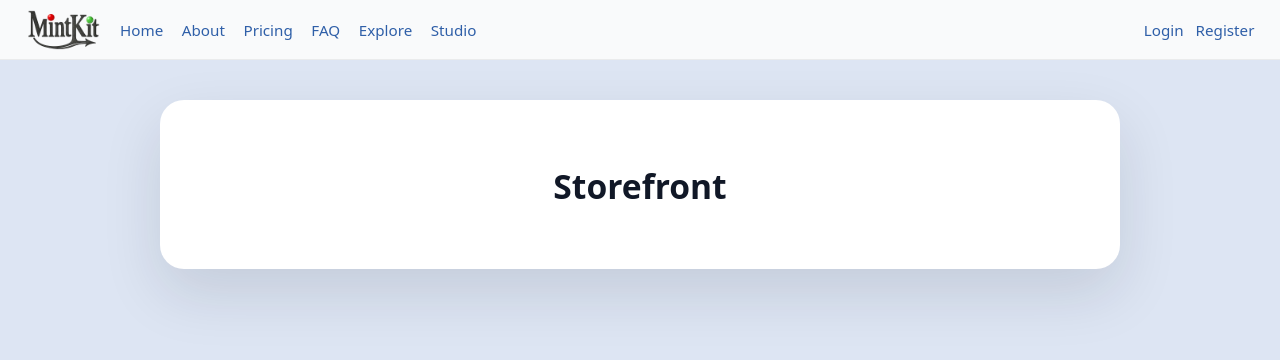
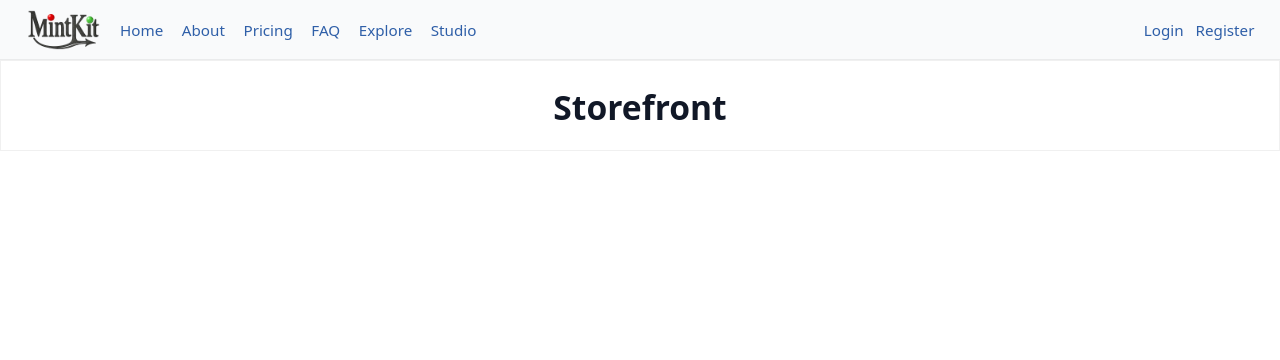
Before and after one commit to Oscar-Ivs/mintkit-hub, a Django app: template templates/storefronts/storefront_detail.html in a window 1280 px wide. Shown: the top 360 px of the page. Run offline with Django 5.2, Linux system fonts and the light colour scheme; the template is opened without the code that fills it, so the values that code supplies are empty.

Commit message:
Make public storefront full-bleed and remove base container styling

```diff
--- a/templates/storefronts/storefront_detail.html
+++ b/templates/storefronts/storefront_detail.html
@@ -1,30 +1,32 @@
 {% extends "base.html" %}
 {% load static %}
-
-{# Disable the base wrapper styling for this one page #}
-{% block main_class %}storefront-public-main{% endblock %}
-
 {% block content %}
 
 <style>
-  /* Base wrapper is still present, but has no container styling on this page */
-  .storefront-public-main{
-    padding: 0;
-    margin: 0;
-    max-width: none;
-    background: transparent;
-    border: 0;
-    box-shadow: none;
+  /* Full-bleed public storefront (remove the "page inside a page" container look) */
+  main.page-container {
+    max-width: none !important;
+    width: 100% !important;
+    margin: 0 !important;
+    padding: 0 !important;
+    background: transparent !important;
+    border-radius: 0 !important;
+    box-shadow: none !important;
+  }
+
+  /* Match the overall page background to the saved storefront background */
+  body {
+    background: {{ bg_color|default:"#ffffff" }} !important;
   }
 </style>
 
-<div id="sf-public-surface"
-     class="storefront-public-card"
-     style="position: relative; overflow: hidden;">
-
+<div
+  id="sf-public-surface"
+  style="position: relative; width: 100vw; margin-left: calc(50% - 50vw); border-radius: 0; box-shadow: none; overflow: hidden;"
+>
   {% if storefront.logo %}
     <div class="storefront-public-logo" data-sf-block="logo" data-sf-label="Logo">
-      <img src="{{ storefront.logo.url }}" alt="{{ storefront.headline }} logo">
+      <img src="{{ storefront.logo.url }}" alt="{{ storefront.headline }} logo" class="storefront-logo-large">
     </div>
   {% endif %}
 
@@ -84,7 +86,6 @@
   {% endif %}
 </div>
 
-{# Expecting layout_data to be: {"layout": {...}, "styles": {...}, "bg": "#rrggbb"} #}
 {{ layout_data|json_script:"sf-public-layout-data" }}
 
 <script>
@@ -101,40 +102,39 @@
   const styles = data.styles || {};
   const bg = data.bg || "#ffffff";
 
-  // Apply background
+  const hasAny =
+    Object.keys(layout).length ||
+    Object.keys(styles).length ||
+    (bg && bg !== "#ffffff");
+
+  if (!hasAny) return;
+
+  if (!document.getElementById("sf-google-fonts-public")) {
+    const link = document.createElement("link");
+    link.id = "sf-google-fonts-public";
+    link.rel = "stylesheet";
+    link.href =
+      "https://fonts.googleapis.com/css2?" +
+      "family=Inter:wght@400;500;600;700&" +
+      "family=Roboto:wght@400;500;700&" +
+      "family=Montserrat:wght@400;500;600;700&" +
+      "display=swap";
+    document.head.appendChild(link);
+  }
+
   surface.style.background = bg;
   surface.style.position = "relative";
 
-  // --- Auto-scale: if saved coords exceed the current surface width, scale down ---
-  let maxRight = 0;
-  let maxBottom = 0;
-
-  Object.keys(layout).forEach((key) => {
-    const l = layout[key] || {};
-    const x = Number(l.x || 0);
-    const y = Number(l.y || 0);
-    const w = Number(l.w || 0);
-    const h = Number(l.h || 0);
-    maxRight = Math.max(maxRight, x + w);
-    maxBottom = Math.max(maxBottom, y + h);
-  });
-
-  const surfaceWidth = surface.clientWidth || 1;
-  const scale = (maxRight > surfaceWidth && maxRight > 0)
-    ? (surfaceWidth / maxRight)
-    : 1;
-
   function applyTextStyles(container, st) {
     if (!container) return;
+    const px = st.fontSize ? (st.fontSize + "px") : "";
 
-    const px = st.fontSize ? (st.fontSize + "px") : "";
     container.style.fontFamily = st.fontFamily || "";
     container.style.fontSize = px;
     container.style.fontWeight = st.bold ? "700" : "";
     container.style.fontStyle = st.italic ? "italic" : "";
     container.style.textDecoration = st.underline ? "underline" : "";
 
-    // Force same styling onto inner text elements (prevents h1/h2 defaults overriding)
     const textNodes = container.querySelectorAll("h1,h2,h3,h4,h5,h6,p,span,a,small,li,label,strong,em");
     textNodes.forEach((el) => {
       el.style.fontFamily = st.fontFamily || "";
@@ -143,9 +143,17 @@
       el.style.fontStyle = st.italic ? "italic" : "";
       el.style.textDecoration = st.underline ? "underline" : "";
     });
+
+    const imgs = container.querySelectorAll("img");
+    imgs.forEach((img) => {
+      img.style.maxWidth = "100%";
+      img.style.height = "auto";
+      img.style.display = "block";
+    });
   }
 
-  // Apply layout + styles
+  let maxBottom = 0;
+
   surface.querySelectorAll("[data-sf-block]").forEach((el) => {
     const id = el.getAttribute("data-sf-block");
     const l = layout[id];
@@ -154,31 +162,26 @@
     if (st.hidden) {
       el.style.display = "none";
       return;
-    } else {
-      el.style.display = "";
     }
 
     if (l) {
-      const x = Number(l.x || 0) * scale;
-      const y = Number(l.y || 0) * scale;
-      const w = Number(l.w || 0) * scale;
-      const h = Number(l.h || 0) * scale;
+      el.style.position = "absolute";
+      el.style.left = (l.x || 0) + "px";
+      el.style.top = (l.y || 0) + "px";
+      if (l.w) el.style.width = l.w + "px";
+      if (l.h) el.style.minHeight = l.h + "px";
+      el.style.margin = "0";
 
-      el.style.position = "absolute";
-      el.style.left = x + "px";
-      el.style.top = y + "px";
-      if (w) el.style.width = w + "px";
-      if (h) el.style.minHeight = h + "px";
-      el.style.margin = "0";
+      const bottom = (l.y || 0) + (l.h || 0);
+      if (bottom > maxBottom) maxBottom = bottom;
     }
 
     applyTextStyles(el, st);
   });
 
-  // Ensure surface is tall enough for positioned elements
-  if (maxBottom > 0) {
-    surface.style.minHeight = (Math.ceil(maxBottom * scale) + 40) + "px";
-  }
+  // Keep at least one viewport height so it feels like a full page
+  const minH = Math.max(maxBottom + 40, window.innerHeight);
+  surface.style.minHeight = minH + "px";
 })();
 </script>
 
```
